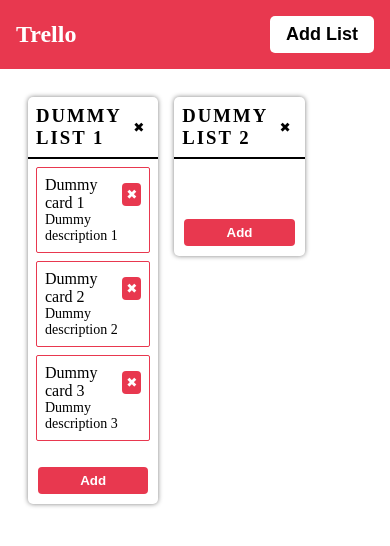
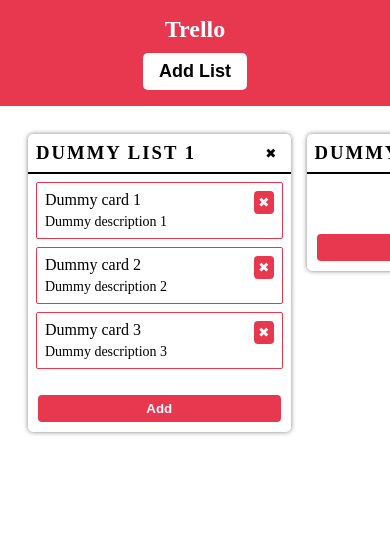
Before and after one commit to Rizzwaan/trello-dnd, a React (Create React App) app: page / in a window 390 px wide. Shown: the top 546 px of the page. Built offline with nearby package versions, Linux system fonts and the light colour scheme.

Commit message:
adds media query

```diff
--- a/src/List.js
+++ b/src/List.js
@@ -8,10 +8,15 @@
   box-shadow: 0px 0px 5px grey;
   flex-grow: 0;
   flex-shrink: 0;
-  flex-basis: 22%;
+  flex-basis: 25%;
   display: flex;
   align-self: flex-start;
   flex-direction: column;
+  @media (max-width: 480px) {
+    flex-grow: 0;
+    flex-shrink: 0;
+    flex-basis: 75%;
+  }
 `;
 const Title = styled.h3`
   padding: 8px;
@@ -113,7 +118,13 @@
       setShowForm(false);
     }
   };
-
+  const addListEventHandler = (event) => {
+    setShowForm(!showForm);
+    if (window.innerWidth <= 480) {
+      console.log("Hello");
+      window.scrollBy(0, 1000);
+    }
+  };
   return (
     <Container>
       <ListHeaderContainer>
@@ -143,7 +154,7 @@
           </TaskList>
         )}
       </Droppable>
-      <AddCardButton onClick={() => setShowForm(!showForm)}>
+      <AddCardButton onClick={addListEventHandler}>
         {showForm ? "Cancel" : "Add"}
       </AddCardButton>
       {showForm ? (
@@ -169,7 +180,7 @@
             />
           </Label>
           <br />
-          <SubmitInput type="submit" value="Submit" />
+          <SubmitInput type="submit" value="Add Now" />
         </Form>
       ) : null}
     </Container>
--- a/src/Trello.js
+++ b/src/Trello.js
@@ -15,18 +15,27 @@
   justify-content: space-between;
   background-color: #e8384f;
   padding: 16px;
+  @media (max-width: 480px) {
+    flex-direction: column;
+    gap: 10px;
+  }
 `;
 
 const BrandName = styled.h1`
   align-self: center;
   color: white;
+  @media (max-width: 480px) {
+    align-self: center;
+  }
 `;
 
 const AddListContainer = styled.div`
   align-self: center;
-  padding-left: 30px;
   display: flex;
   gap: 20px;
+  @media (max-width: 480px) {
+    flex-direction: column;
+  }
 `;
 
 const AddListButton = styled.button`
@@ -41,9 +50,20 @@
     background-color: #0390fc;
     color: white;
   }
+  @media (max-width: 480px) {
+    align-self: center;
+  }
 `;
 
-const AddTodoInput = styled.input``;
+const AddTodoInput = styled.input`
+  @media (max-width: 480px) {
+    padding: 8px;
+    width: 256px;
+    border-radius: 4px;
+    border: none;
+    box-shadow: 0px 0px 5px gray;
+  }
+`;
 
 const Trello = () => {
   const intialState = JSON.parse(localStorage.getItem("board")) || initialData;
@@ -75,10 +95,10 @@
       newCardIds.splice(destination.index, 0, draggableId);
       const newList = {
         ...start,
-        cardIds: newCardIds,
+        cardIds: newCardIds
       };
       const newBoard = {
-        ...board,
+        ...board
       };
       newBoard["lists"][newList.id] = newList;
       setBoard(newBoard);
@@ -90,7 +110,7 @@
     startCardIds.splice(source.index, 1);
     const newStart = {
       ...start,
-      cardIds: startCardIds,
+      cardIds: startCardIds
     };
     let finishCardIds = [draggableId, ...Array.from(finish.cardIds)];
 
@@ -98,11 +118,11 @@
 
     const newFinish = {
       ...finish,
-      cardIds: finishCardIds,
+      cardIds: finishCardIds
     };
 
     const newBoard = {
-      ...board,
+      ...board
     };
 
     newBoard["lists"][newStart.id] = newStart;
@@ -126,7 +146,7 @@
       const newList = {
         id: listId,
         title: listName,
-        cardIds: [],
+        cardIds: []
       };
       const newListOrder = [...board["listOrder"]];
       newListOrder.push(listId);
@@ -158,7 +178,7 @@
     const newCard = {
       id: newCardId,
       title: cardDetails.title,
-      description: cardDetails.description,
+      description: cardDetails.description
     };
 
     const newBoard = { ...board };
@@ -166,12 +186,12 @@
 
     const newCards = {
       ...newBoard["cards"],
-      [newCard.id]: newCard,
+      [newCard.id]: newCard
     };
 
     const newList = {
       ...newBoard["lists"][listId],
-      cardIds: newCardIds,
+      cardIds: newCardIds
     };
     newBoard["lists"][listId] = newList;
     newBoard["cards"] = newCards;
@@ -215,8 +235,8 @@
         </AddListContainer>
       </Nav>
       <DragDropContext onDragEnd={onDragEnd}>
-        {board.listOrder.length == 0 ? (
-          <EmptySvg style={{ width: "400px", marginLeft: "40px" }} />
+        {board.listOrder.length === 0 ? (
+          <EmptySvg style={{ width: "80%", marginLeft: "5px" }} />
         ) : null}
         <Container>
           {board.listOrder.map((listId) => {
```
